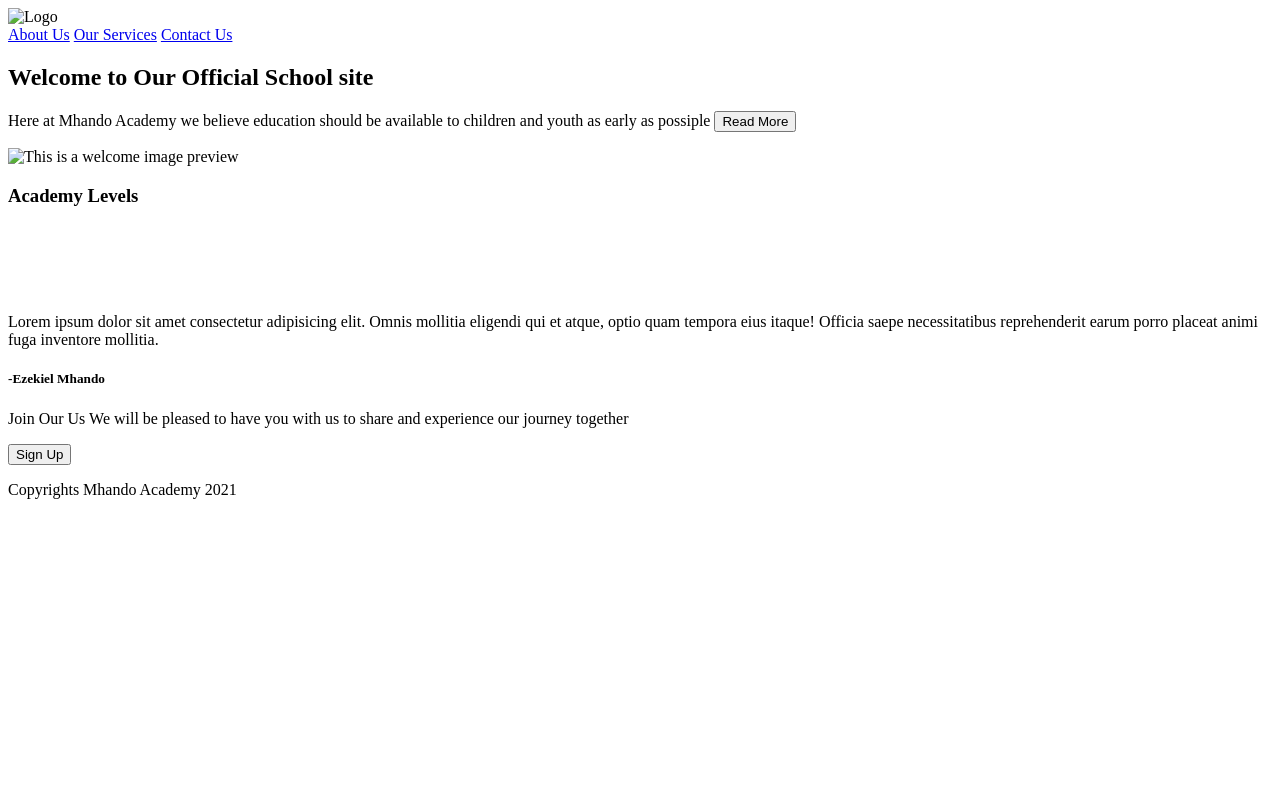
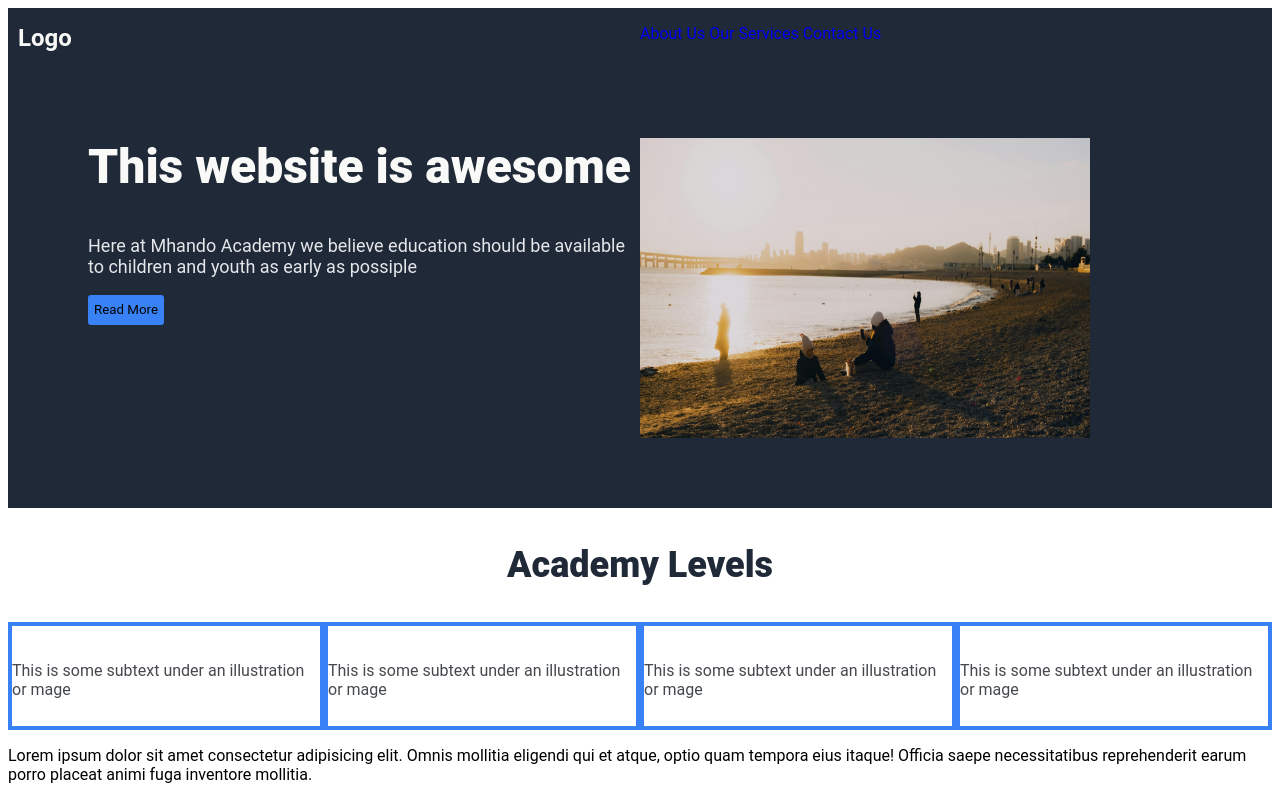
Before and after one commit to mhandoBox/Home_page_practice, a plain HTML site: page index.html in a window 1280 px wide. Shown: the top 800 px of the page. Drawn offline with Linux system fonts and the light colour scheme.

Commit message:
Initial styling

```diff
--- a/index.html
+++ b/index.html
@@ -3,15 +3,16 @@
     <head>
         <meta charSet="UTF-8">
         <meta name="viewport" content="width=device-width, initial-scale=1.0">
+        <link rel="stylesheet" href="static/style.css">
     </head>
     <body>
         <div class="container">
             <div class="header-container">
                 <div class="top-nav">
-                    <div>
-                        <img src="#" alt="Logo">
+                    <div class="nav-item" id="logo">
+                        <h2>Logo</h2>
                     </div>
-                    <div class="nav-links">
+                    <div class="nav-item nav-links">
                         <a href="#">About Us</a>
                         <a href="#">Our Services</a>
                         <a href="#">Contact Us</a>
@@ -19,16 +20,16 @@
                 </div>
                 <div class="bottom-nav">
                     <div class="discription">
-                        <h2>Welcome to Our Official School site</h2>
+                        <h2>This website is awesome</h2>
                         <p>
                             Here at Mhando Academy we believe education
                             should be available to children and youth as early
                             as possiple
-                            <button>Read More</button>
                         </p>
+                        <button>Read More</button>
                     </div>
-                    <div class="welocme-img">
-                        <img src="#" alt="This is a welcome image preview">
+                    <div class="welcome-img">
+                        <img src="static/images/welcome.jpg" alt="This is a welcome image preview">
                     </div>
                 </div>
             </div>
@@ -36,17 +37,38 @@
                 <h3>Academy Levels</h3>
                 <div class="levels">
                     <div class="level-item">
-                        <img src="#" alt="">
+                        <div class="inside-level">
+                            <img src="#" alt="">
+                        <p>This is some subtext
+                            under an illustration
+                            or mage</p>
+                        </div>
                     </div>
                     <div class="level-item">
-                        <img src="#" alt="">
+                        <div class="inside-level">
+                            <img src="#" alt="">
+                        <p>This is some subtext
+                            under an illustration
+                            or mage</p>
+                        </div>
                     </div>
                     <div class="level-item">
-                        <img src="" alt="">
+                        <div class="inside-level">
+                            <img src="#" alt="">
+                        <p>This is some subtext
+                            under an illustration
+                            or mage</p>
+                        </div>
                     </div>
                     <div class="level-item">
-                        <img src="" alt="">
+                        <div class="inside-level">
+                            <img src="#" alt="">
+                        <p>This is some subtext
+                            under an illustration
+                            or mage</p>
+                        </div>
                     </div>
+
                 </div>
             </div>
             <div class="middle-content">
--- /dev/null
+++ b/static/style.css
@@ -0,0 +1,93 @@
+* {
+    font-family: Roboto, Arial, Helvetica, sans-serif;
+}
+button {
+    background-color: #3882F6;
+    border: none;
+    height: 30px;
+    border-radius: 3px;
+}
+a {
+    text-decoration: none;
+}
+.top-nav {
+    padding-top: 0;
+    align-items: center;
+    display: flex;
+    flex: 1;
+    justify-content: center;
+    height: 50px;
+    width: 100%;
+}
+
+.nav-item {
+    flex-direction: horizontal;
+    flex: 1;
+}
+#logo {
+    padding-top: 10px;
+}
+
+.nav-item.nav-links {
+    align-items: right;
+}
+.header-container, footer {
+    background-color: #1F2937;
+}
+
+.header-container {
+    height: 500px;
+    width: 100%;
+    margin: 0;
+}
+.discription h2 {
+    font-size: 48px;
+    padding-top: 0;
+    margin-top: 0;
+    color: #F9FAF8;
+    font-weight: 900;
+}
+.discription p{
+    font-size: 18px;
+    color: #E5E7EB;
+}
+.nav-item h2{
+    font-size: 24px;
+    padding: 10px;
+    margin-top: 0;
+    margin-bottom: 0;
+    color: #F9FAF8;
+    padding-top: 10px;
+}
+.bottom-nav {
+    display: flex;
+    padding: 80px;
+    align-items: center;
+}
+.discription, .welcome-img {
+    width: 400px;
+    height: 300px;
+    flex: 1;
+    gap: 0;
+}
+.welcome-img img{
+    width: 450px;
+    height: 300px;
+}
+.upper-content h3 {
+    font-size: 36px;
+    color: #1F2937;
+    font-weight: 900;
+    text-align: center;
+}
+.levels {
+    display: flex;
+    justify-content: center;
+}
+.level-item{
+    width: 100px;
+    height: 100px;
+    border: 4px solid #3882F6;
+    flex: 1;
+    color: #45494e;
+}
```
Also changed, not shown: static/images/welcome.jpg (added).
